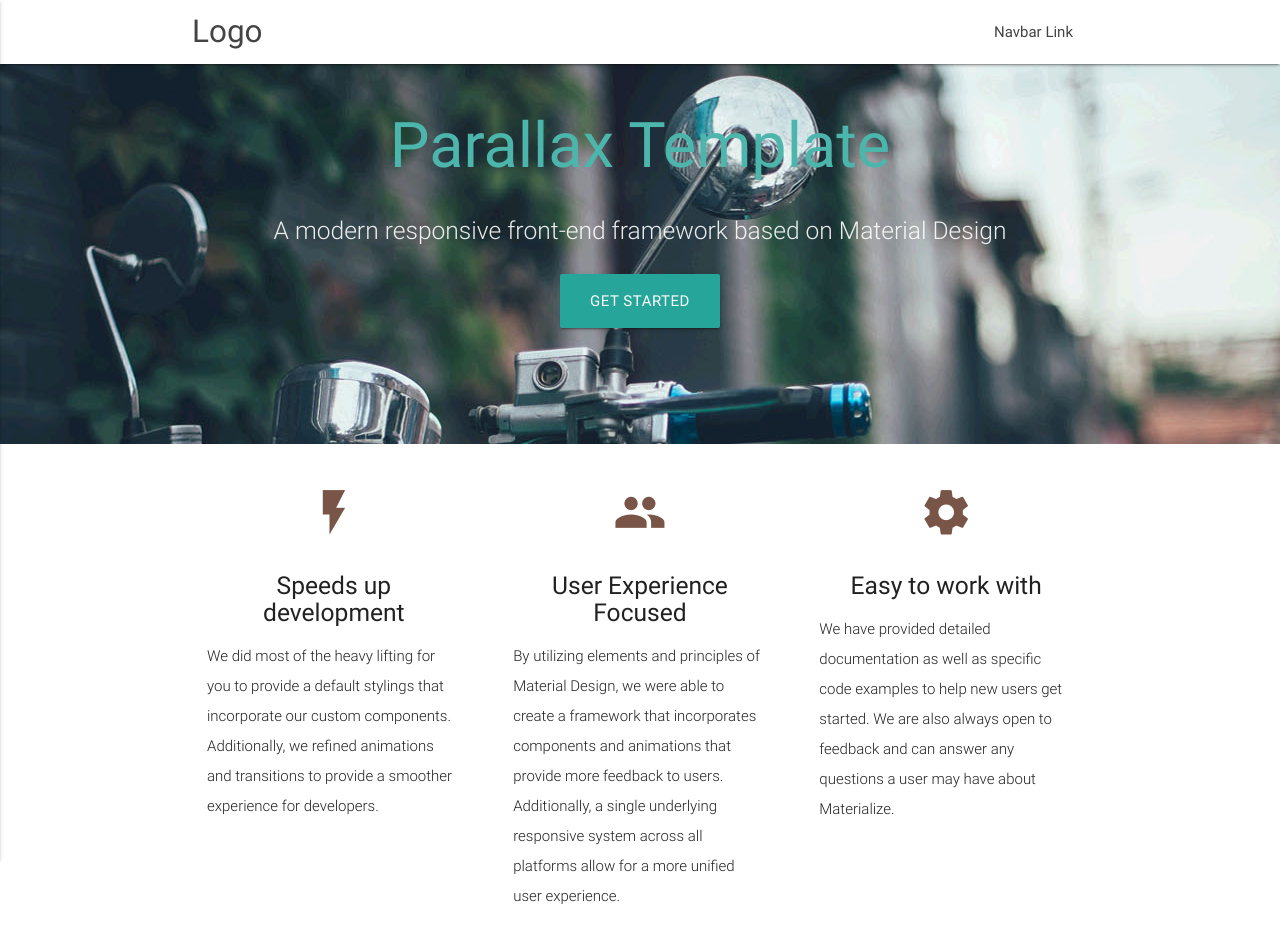
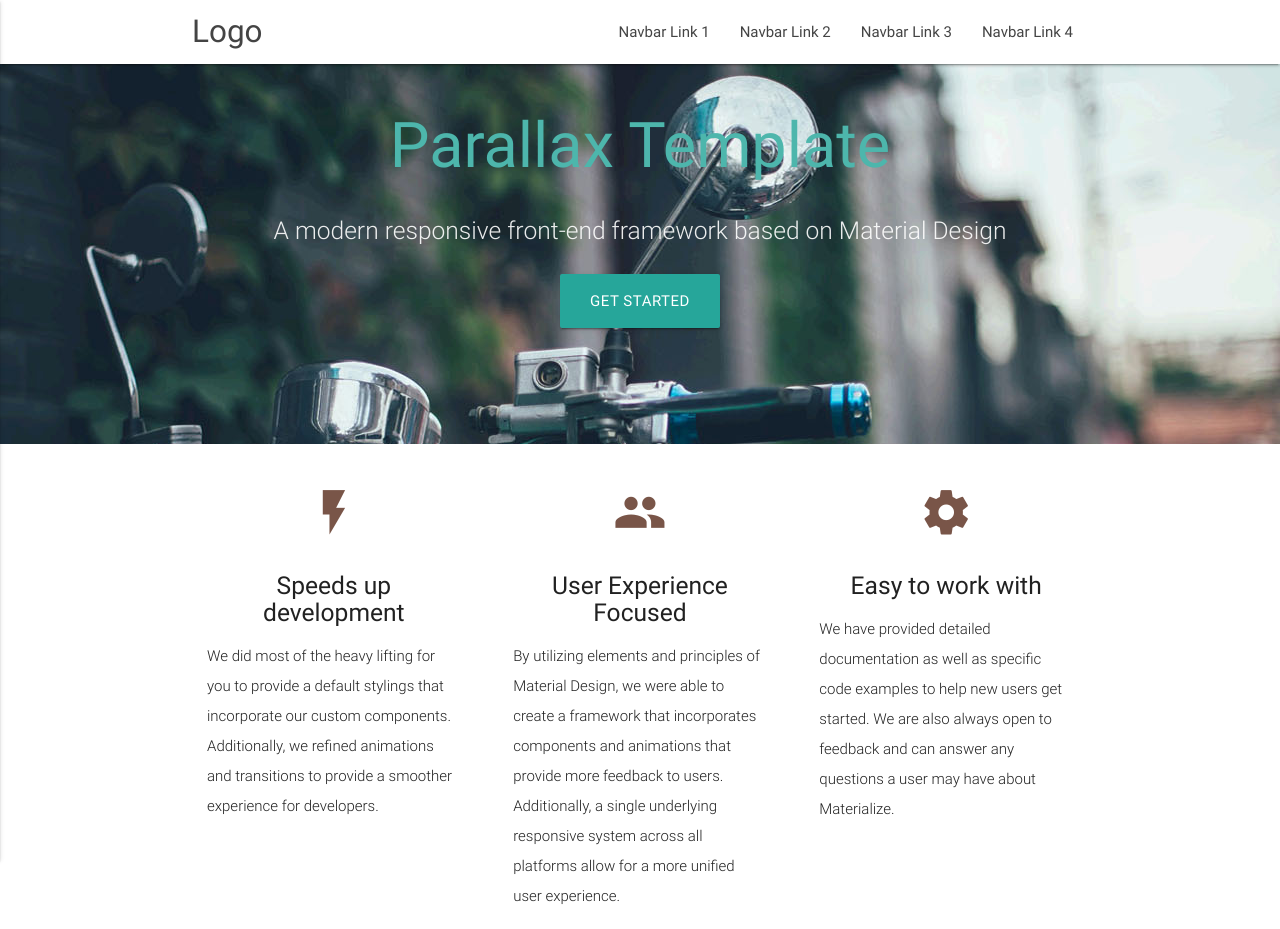
Before and after one commit to johnnyjns/template_materialize_parallax, a plain HTML site: page index.html in a window 1280 px wide. Shown: the top 929 px of the page. Drawn offline with nearby package versions, Linux system fonts and the light colour scheme.

Commit message:
acrescimo de links no menu

```diff
--- a/index.html
+++ b/index.html
@@ -15,11 +15,21 @@
     <div class="nav-wrapper container">
       <a id="logo-container" href="#" class="brand-logo">Logo</a>
       <ul class="right hide-on-med-and-down">
-        <li><a href="#">Navbar Link</a></li>
+        <li><a href="#">Navbar Link 1</a></li>
+        <li><a href="#">Navbar Link 2</a></li>
+        <li><a href="#">Navbar Link 3</a></li>
+        <li><a href="#">Navbar Link 4</a></li>
       </ul>
 
       <ul id="nav-mobile" class="side-nav">
-        <li><a href="#">Navbar Link</a></li>
+        <li><a href="#">Navbar Link 1</a></li>
+        <li><a href="#">Navbar Link 2</a></li>
+        <li><a href="#">Navbar Link 3</a></li>
+        <li><a href="#">Navbar Link 4</a></li>
+        <li><a href="#">Navbar Link 5</a></li>
+        <li><a href="#">Navbar Link 6</a></li>
+        <li><a href="#">Navbar Link 7</a></li>
+        <li><a href="#">Navbar Link 8</a></li>
       </ul>
       <a href="#" data-activates="nav-mobile" class="button-collapse"><i class="material-icons">menu</i></a>
     </div>
@@ -29,6 +39,7 @@
     <div class="section no-pad-bot">
       <div class="container">
         <br><br>
+        <!-- <img src="img/ligia.jpg" alt=""> -->
         <h1 class="header center teal-text text-lighten-2">Parallax Template</h1>
         <div class="row center">
           <h5 class="header col s12 light">A modern responsive front-end framework based on Material Design</h5>
```
